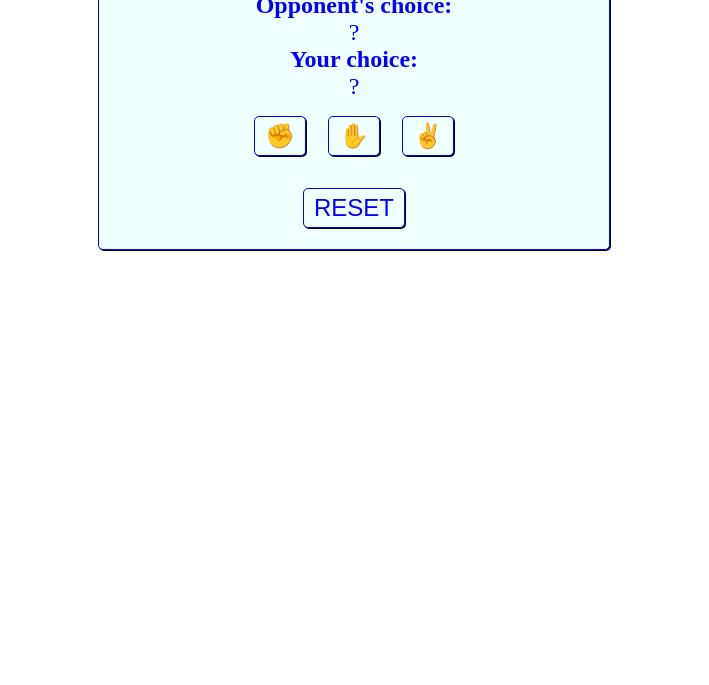
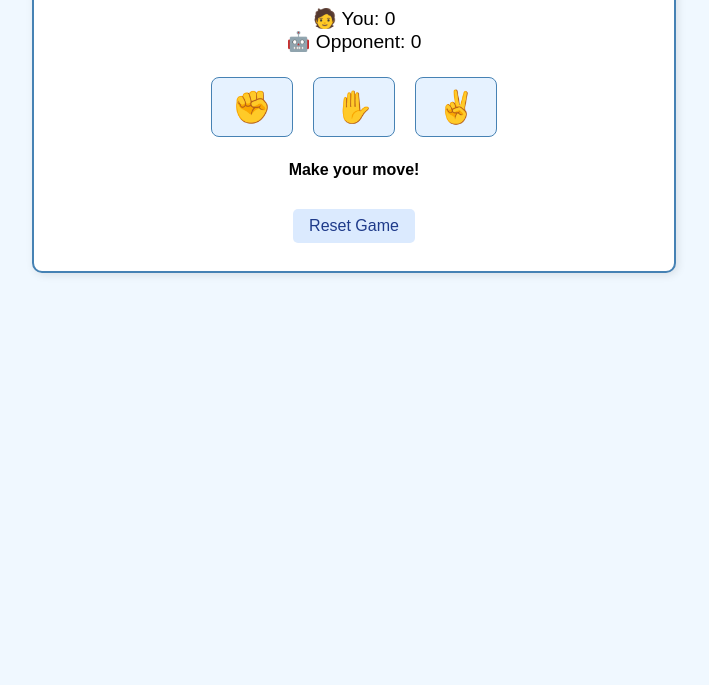
Before and after one commit to timilehin223/web-solutions-2, a plain HTML site: page index.html in a window 1280 px wide. Shown: the part 115-800 px from the top of the page, without its empty margins (286-995 px from the left). Drawn offline with Linux system fonts and the light colour scheme.

Commit message:
Update index.html

```diff
--- a/index.html
+++ b/index.html
@@ -3,112 +3,157 @@
 <head>
   <meta charset="UTF-8" />
   <meta name="viewport" content="width=device-width, initial-scale=1.0"/>
-  <title>Rock Paper Scissors Game</title>
+  <title>Advanced Rock Paper Scissors</title>
   <style>
-    section {
+    body {
+      font-family: sans-serif;
+      background: #f0f8ff;
+      margin: 0;
+      padding: 20px;
       text-align: center;
-      color: blue;
-      width: 500px;
-      max-width: 90vw;
-      padding: 5px;
-      margin: auto;
-      border: 1px solid blue;
-      border-radius: 5px;
-      font-size: 1.5rem;
-      background: azure;
-      box-shadow: 1px 1px black;
     }
 
-    article {
-      display: flex;
-      flex-flow: column nowrap;
+    main {
+      max-width: 600px;
+      margin: auto;
+      border: 2px solid #4682b4;
+      border-radius: 10px;
+      padding: 20px;
+      background: #ffffff;
+      box-shadow: 2px 2px 8px rgba(0, 0, 0, 0.1);
     }
 
     h1 {
-      border-bottom: 1px solid blue;
-      padding-bottom: 1rem;
-      text-shadow: 0.5px 0.5px black;
+      color: #1e3a8a;
     }
 
-    #gameState {
-      margin-bottom: 1rem;
+    .scoreboard {
+      margin: 1rem 0;
+      font-size: 1.2rem;
+    }
+
+    .choices {
+      margin: 1rem 0;
     }
 
     button {
-      margin: 1rem 0.5rem;
-      font-size: 1.5rem;
-      border: 1px solid blue;
-      border-radius: 5px;
-      color: blue;
-      background: azure;
+      font-size: 2rem;
+      margin: 0.5rem;
+      padding: 10px 20px;
+      border: 1px solid #4682b4;
+      border-radius: 8px;
+      background-color: #e6f2ff;
       cursor: pointer;
-      box-shadow: 1px 1px black;
-      transition: 0.5s;
-      text-transform: uppercase;
-      padding: 5px 10px;
+      transition: transform 0.2s;
     }
 
     button:hover {
-      scale: 0.9;
-      transition: 0.5s;
+      transform: scale(1.1);
     }
 
-    button:active {
-      scale: 0.8;
-      transition: 0.5s;
+    #resultLog {
+      margin-top: 1rem;
+      font-weight: bold;
+      min-height: 2rem;
+    }
+
+    .reset {
+      margin-top: 1rem;
+      font-size: 1rem;
+      padding: 8px 16px;
+      border: none;
+      background-color: #dbeafe;
+      border-radius: 5px;
+      color: #1e3a8a;
+      cursor: pointer;
+    }
+
+    .reset:hover {
+      background-color: #bfdbfe;
     }
   </style>
 </head>
 <body>
-  <section>
-    <article>
-      <h1 id="gameState">Make your choice to start the game.</h1>
-      <b>Opponent's choice: </b><span id="opponentChoice">?</span>
-      <b>Your choice: </b><span id="playerChoice">?</span>
-    </article>
-    <div>
-      <button onclick="playerRoll('✊')">✊</button>
-      <button onclick="playerRoll('✋')">✋</button>
-      <button onclick="playerRoll('✌')">✌</button>
+  <main>
+    <h1>Rock Paper Scissors</h1>
+
+    <div class="scoreboard">
+      <div>🧑 You: <span id="playerScore">0</span></div>
+      <div>🤖 Opponent: <span id="opponentScore">0</span></div>
     </div>
-    <button onclick="reset()">Reset</button>
-  </section>
+
+    <div class="choices">
+      <button data-choice="rock">✊</button>
+      <button data-choice="paper">✋</button>
+      <button data-choice="scissors">✌</button>
+    </div>
+
+    <div id="resultLog">Make your move!</div>
+    <button class="reset" onclick="Game.reset()">Reset Game</button>
+  </main>
 
   <script>
-    function playerRoll(roll) {
-      const gameState = document.getElementById("gameState");
-      const opponentChoice = document.getElementById("opponentChoice");
-      const playerChoice = document.getElementById("playerChoice");
-      const randomNumber = Math.floor(Math.random() * 3);
+    class Game {
+      static choices = {
+        rock: { icon: '✊', beats: 'scissors' },
+        paper: { icon: '✋', beats: 'rock' },
+        scissors: { icon: '✌', beats: 'paper' }
+      };
 
-      if (randomNumber === 0) {
-        opponentChoice.innerHTML = "✊";
-      } else if (randomNumber === 1) {
-        opponentChoice.innerHTML = "✋";
-      } else {
-        opponentChoice.innerHTML = "✌";
+      static scores = {
+        player: 0,
+        opponent: 0
+      };
+
+      static playerScoreEl = document.getElementById('playerScore');
+      static opponentScoreEl = document.getElementById('opponentScore');
+      static resultLog = document.getElementById('resultLog');
+
+      static getRandomChoice() {
+        const keys = Object.keys(Game.choices);
+        return keys[Math.floor(Math.random() * keys.length)];
       }
 
-      playerChoice.innerHTML = roll;
+      static playRound(playerChoice) {
+        const opponentChoice = Game.getRandomChoice();
 
-      if (opponentChoice.innerHTML === playerChoice.innerHTML) {
-        gameState.innerHTML = "Tie!";
-      } else if (
-        (opponentChoice.innerHTML === "✊" && playerChoice.innerHTML === "✋") ||
-        (opponentChoice.innerHTML === "✋" && playerChoice.innerHTML === "✌") ||
-        (opponentChoice.innerHTML === "✌" && playerChoice.innerHTML === "✊")
-      ) {
-        gameState.innerHTML = "You won!";
-      } else {
-        gameState.innerHTML = "Your opponent won!";
+        const player = Game.choices[playerChoice];
+        const opponent = Game.choices[opponentChoice];
+
+        let resultMessage = `You chose ${player.icon}, opponent chose ${opponent.icon}. `;
+
+        if (playerChoice === opponentChoice) {
+          resultMessage += "It's a tie!";
+        } else if (player.beats === opponentChoice) {
+          Game.scores.player++;
+          resultMessage += "You win!";
+        } else {
+          Game.scores.opponent++;
+          resultMessage += "Your opponent wins!";
+        }
+
+        Game.updateUI(resultMessage);
+      }
+
+      static updateUI(message) {
+        Game.playerScoreEl.textContent = Game.scores.player;
+        Game.opponentScoreEl.textContent = Game.scores.opponent;
+        Game.resultLog.textContent = message;
+      }
+
+      static reset() {
+        Game.scores.player = 0;
+        Game.scores.opponent = 0;
+        Game.updateUI("Game reset. Make your move!");
       }
     }
 
-    function reset() {
-      document.getElementById("gameState").innerHTML = "Make your choice to start the game.";
-      document.getElementById("opponentChoice").innerHTML = "?";
-      document.getElementById("playerChoice").innerHTML = "?";
-    }
+    document.querySelectorAll('button[data-choice]').forEach(btn => {
+      btn.addEventListener('click', () => {
+        const choice = btn.getAttribute('data-choice');
+        Game.playRound(choice);
+      });
+    });
   </script>
 </body>
 </html>
```
